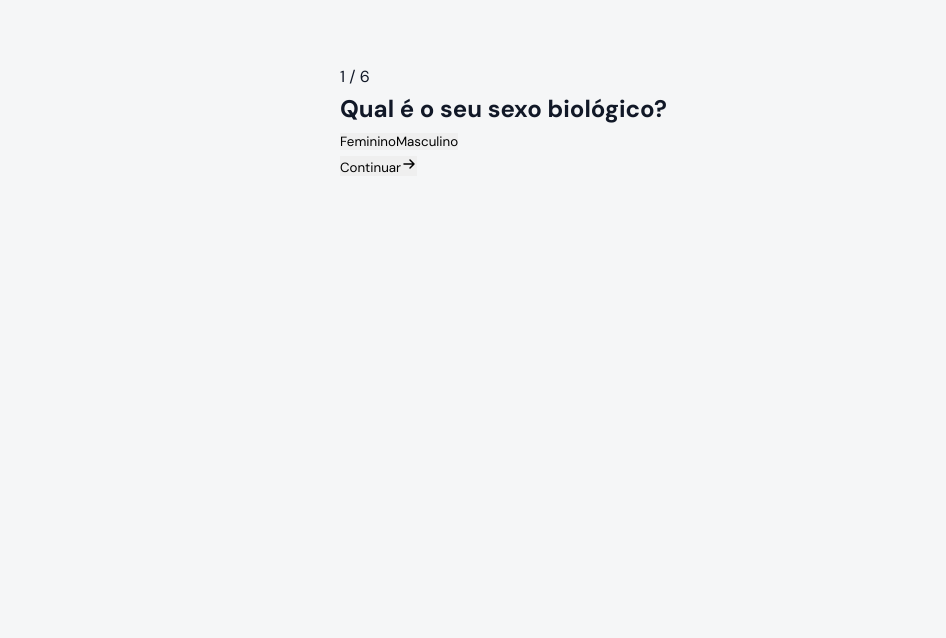
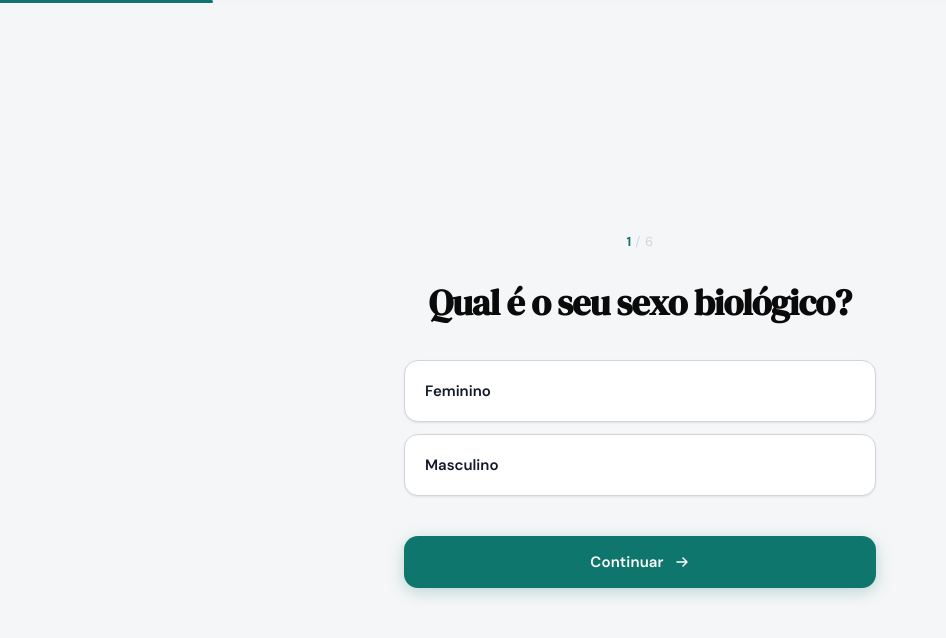
Before and after one commit to Gguga/seletorfinal, a React (Vite) app: page / in a window 1280 px wide. Both pictures are taken after a click on the button "Começar". Shown: the top 638 px of the page, without its empty margins (0-946 px from the left). Built offline with nearby package versions, Linux system fonts and the light colour scheme.

Commit message:
Update FormScreen.module.css

```diff
--- a/src/components/FormScreen.module.css
+++ b/src/components/FormScreen.module.css
@@ -1,247 +1,223 @@
 .container {
   min-height: 100vh;
   display: flex;
-  align-items: flex-start;
-  justify-content: center;
-  padding: 64px 24px 80px;
+  flex-direction: column;
   background: var(--bg);
+  position: relative;
 }
 
-.inner {
-  width: 100%;
-  max-width: 600px;
+/* Progress bar */
+.progressBar {
+  position: fixed;
+  top: 0;
+  left: 0;
+  right: 0;
+  height: 3px;
+  background: var(--gray-100);
+  z-index: 100;
 }
 
-.header {
-  margin-bottom: 32px;
+.progressFill {
+  height: 100%;
+  background: var(--green);
+  border-radius: 0 2px 2px 0;
+  transition: width 0.5s cubic-bezier(0.4, 0, 0.2, 1);
 }
 
-.step {
-  font-size: 11px;
-  font-weight: 600;
-  letter-spacing: 0.12em;
-  text-transform: uppercase;
-  color: var(--green);
-  margin-bottom: 12px;
-}
-
-.title {
-  font-family: 'DM Serif Display', Georgia, serif;
-  font-size: clamp(28px, 5vw, 40px);
-  color: var(--black);
-  letter-spacing: -0.02em;
-  line-height: 1.1;
-  margin-bottom: 10px;
-}
-
-.subtitle {
-  font-size: 15px;
-  color: var(--gray-500);
-  line-height: 1.6;
-}
-
-.card {
-  background: var(--white);
-  border-radius: var(--radius-lg);
-  padding: 40px;
-  box-shadow: var(--shadow-md);
+/* Back button */
+.backBtn {
+  position: fixed;
+  top: 24px;
+  left: 24px;
   display: flex;
-  flex-direction: column;
-  gap: 32px;
-  border: 1px solid rgba(0,0,0,0.04);
-}
-
-.field {
-  display: flex;
-  flex-direction: column;
-  gap: 10px;
-}
-
-.label {
+  align-items: center;
+  gap: 6px;
   font-size: 13px;
-  font-weight: 600;
-  color: var(--gray-700);
-  letter-spacing: 0.01em;
-}
-
-/* Segmented control */
-.segmented {
-  display: flex;
-  gap: 0;
-  border: 1.5px solid var(--gray-300);
-  border-radius: 10px;
-  overflow: hidden;
-}
-
-.segment {
-  flex: 1;
-  padding: 11px 16px;
-  font-size: 14px;
   font-weight: 500;
   color: var(--gray-500);
   background: transparent;
+  padding: 8px 12px;
+  border-radius: 8px;
   transition: all var(--transition);
-  border-right: 1.5px solid var(--gray-300);
-  white-space: nowrap;
+  z-index: 99;
 }
 
-.segment:last-child {
-  border-right: none;
+.backBtn:hover {
+  color: var(--gray-900);
+  background: var(--gray-100);
 }
 
-.segment:hover {
-  background: var(--gray-100);
-  color: var(--gray-700);
+/* Inner content */
+.inner {
+  flex: 1;
+  display: flex;
+  flex-direction: column;
+  align-items: center;
+  justify-content: center;
+  padding: 80px 24px 60px;
+  max-width: 520px;
+  margin: 0 auto;
+  width: 100%;
 }
 
-.segmentActive {
-  background: var(--green) !important;
-  color: white !important;
-  font-weight: 600;
+/* Step counter */
+.stepCount {
+  font-size: 13px;
+  font-weight: 700;
+  color: var(--green);
+  margin-bottom: 28px;
+  letter-spacing: 0.04em;
 }
 
-/* Row layout */
-.row {
-  display: grid;
-  grid-template-columns: 1fr 1fr 1fr;
-  gap: 16px;
+.stepCount span {
+  color: var(--gray-300);
+  font-weight: 400;
 }
 
-/* Input */
-.inputWrapper {
-  position: relative;
+/* Slide */
+.slide {
+  width: 100%;
+  display: flex;
+  flex-direction: column;
+  align-items: center;
+  margin-bottom: 40px;
 }
 
-.input {
-  width: 100%;
-  padding: 12px 48px 12px 16px;
-  border: 1.5px solid var(--gray-300);
-  border-radius: 10px;
-  font-size: 15px;
-  color: var(--gray-900);
-  background: var(--white);
-  transition: border-color var(--transition), box-shadow var(--transition);
-  -moz-appearance: textfield;
+/* Question */
+.question {
+  font-family: 'DM Serif Display', Georgia, serif;
+  font-size: clamp(24px, 5vw, 36px);
+  color: var(--black);
+  text-align: center;
+  letter-spacing: -0.02em;
+  line-height: 1.2;
+  margin-bottom: 36px;
 }
 
-.input::-webkit-outer-spin-button,
-.input::-webkit-inner-spin-button {
-  -webkit-appearance: none;
+/* Option cards */
+.optionGroup {
+  display: flex;
+  flex-direction: column;
+  gap: 12px;
+  width: 100%;
 }
 
-.input::placeholder {
-  color: var(--gray-300);
-}
-
-.input:focus {
-  border-color: var(--green);
-  box-shadow: 0 0 0 3px rgba(15, 118, 110, 0.1);
-}
-
-.inputError {
-  border-color: #ef4444;
-}
-
-.inputUnit {
-  position: absolute;
-  right: 14px;
-  top: 50%;
-  transform: translateY(-50%);
-  font-size: 12px;
-  color: var(--gray-500);
-  pointer-events: none;
-  font-weight: 500;
-}
-
-/* Goal options */
-.goalGroup {
+.optionCard {
   display: flex;
-  flex-direction: column;
-  gap: 10px;
-}
-
-.goalOption {
-  display: flex;
-  align-items: flex-start;
-  gap: 14px;
-  padding: 16px 20px;
+  align-items: center;
+  gap: 16px;
+  padding: 18px 20px;
+  background: var(--white);
   border: 1.5px solid var(--gray-300);
-  border-radius: 12px;
-  background: transparent;
+  border-radius: 14px;
   text-align: left;
   transition: all var(--transition);
+  box-shadow: var(--shadow-sm);
   cursor: pointer;
 }
 
-.goalOption:hover {
+.optionCard:hover {
   border-color: var(--green);
   background: var(--green-light);
+  transform: translateY(-1px);
+  box-shadow: var(--shadow-md);
 }
 
-.goalOptionActive {
+.optionCardActive {
   border-color: var(--green) !important;
   background: var(--green-light) !important;
+  box-shadow: 0 0 0 3px rgba(15, 118, 110, 0.1) !important;
 }
 
-.goalRadio {
-  width: 20px;
-  height: 20px;
+.optionLabel {
+  font-size: 15px;
+  font-weight: 600;
+  color: var(--gray-900);
+  flex: 1;
+}
+
+.optionDesc {
+  font-size: 13px;
+  color: var(--gray-500);
+  display: block;
+  margin-top: 2px;
+  font-weight: 400;
+}
+
+.optionCheck {
+  width: 24px;
+  height: 24px;
   border-radius: 50%;
-  border: 2px solid var(--gray-300);
+  background: var(--green);
   display: flex;
   align-items: center;
   justify-content: center;
   flex-shrink: 0;
-  margin-top: 2px;
-  transition: border-color var(--transition);
-}
-
-.goalOptionActive .goalRadio {
-  border-color: var(--green);
-}
-
-.goalRadioInner {
-  width: 10px;
-  height: 10px;
-  border-radius: 50%;
-  background: var(--green);
   opacity: 0;
-  transform: scale(0);
+  transform: scale(0.6);
   transition: all var(--transition);
 }
 
-.goalOptionActive .goalRadioInner {
+.optionCardActive .optionCheck {
   opacity: 1;
   transform: scale(1);
 }
 
-.goalText {
+/* Numeric input */
+.numericInput {
   display: flex;
-  flex-direction: column;
-  gap: 3px;
+  align-items: baseline;
+  gap: 12px;
+  justify-content: center;
 }
 
-.goalLabel {
-  font-size: 14px;
-  font-weight: 600;
-  color: var(--gray-900);
+.bigInput {
+  font-family: 'DM Serif Display', Georgia, serif;
+  font-size: clamp(56px, 12vw, 88px);
+  color: var(--black);
+  background: transparent;
+  border: none;
+  border-bottom: 2px solid var(--gray-300);
+  width: 180px;
+  text-align: center;
+  padding: 8px 0;
+  transition: border-color var(--transition);
+  -moz-appearance: textfield;
+  letter-spacing: -0.02em;
 }
 
-.goalDesc {
-  font-size: 13px;
+.bigInput::-webkit-outer-spin-button,
+.bigInput::-webkit-inner-spin-button {
+  -webkit-appearance: none;
+}
+
+.bigInput::placeholder {
+  color: var(--gray-300);
+}
+
+.bigInput:focus {
+  outline: none;
+  border-bottom-color: var(--green);
+}
+
+.bigUnit {
+  font-size: 20px;
   color: var(--gray-500);
-  line-height: 1.5;
+  font-weight: 500;
+  padding-bottom: 8px;
 }
 
 /* Error */
 .error {
-  font-size: 12px;
+  font-size: 13px;
   color: #ef4444;
   font-weight: 500;
+  margin-bottom: 16px;
+  text-align: center;
 }
 
-/* Submit */
-.submit {
+/* Next button */
+.nextBtn {
   display: flex;
   align-items: center;
   justify-content: center;
@@ -252,45 +228,31 @@
   color: white;
   font-size: 15px;
   font-weight: 600;
-  border-radius: 12px;
+  border-radius: 14px;
   transition: all var(--transition);
+  box-shadow: 0 4px 16px rgba(15, 118, 110, 0.25);
   letter-spacing: 0.01em;
-  box-shadow: 0 4px 16px rgba(15, 118, 110, 0.25);
-  margin-top: 8px;
 }
 
-.submit:hover {
+.nextBtn:hover {
   background: var(--green-dark);
   transform: translateY(-1px);
   box-shadow: 0 8px 24px rgba(15, 118, 110, 0.35);
 }
 
-.submit:active {
+.nextBtn:active {
   transform: translateY(0);
 }
 
-@media (max-width: 540px) {
-  .card {
-    padding: 28px 20px;
-    gap: 24px;
+@media (max-width: 480px) {
+  .backBtn {
+    top: 16px;
+    left: 16px;
   }
 
-  .row {
-    grid-template-columns: 1fr;
-  }
-
-  .segmented {
-    flex-wrap: wrap;
-  }
-
-  .segment {
-    flex: none;
-    width: 100%;
-    border-right: none;
-    border-bottom: 1.5px solid var(--gray-300);
-  }
-
-  .segment:last-child {
-    border-bottom: none;
+  .inner {
+    padding: 72px 20px 48px;
+    justify-content: flex-start;
+    padding-top: 100px;
   }
 }
```
